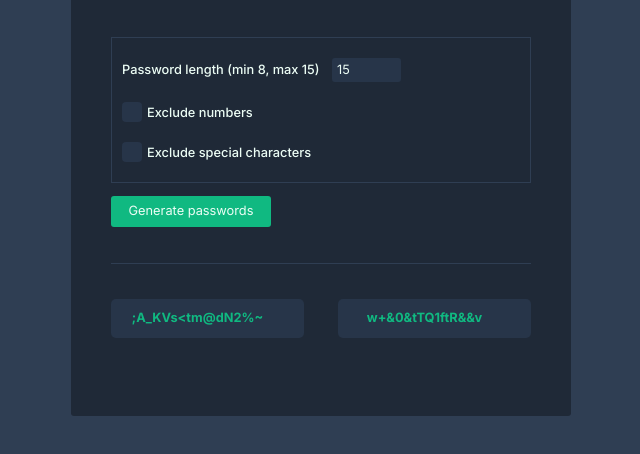
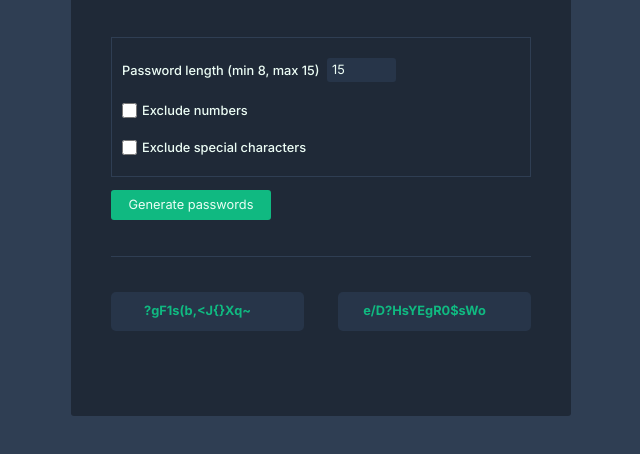
Before and after one commit to Jarabi/password-generator, a website built with Vite: page index.html in a window 1280 px wide. Both pictures are taken after a click on the button "Generate passwords". Shown: the part 284-738 px from the top of the page, without its empty margins (319-959 px from the left). Built offline with nearby package versions, Linux system fonts and the light colour scheme; files whose address does not match are found by name.

Commit message:
Add functionality to exclude numbers and special characters in passwords

```diff
--- a/index.css
+++ b/index.css
@@ -92,13 +92,14 @@ body {
     display: flex;
     justify-content: flex-start;
     align-items: center;
-    gap: 10px;
+    gap: 5px;
+    position: relative;
 }
 
 .parameter label {
     width: 200px;
     font-weight: 500;
-    position: relative;
+    margin-top: 2px;
 }
 
 .parameter #password-length {
@@ -112,42 +113,29 @@ body {
 }
 
 .parameter input[type="checkbox"] {
-    display: none;
+    width: 15px;
+    height: 15px;
 }
 
-.parameter .label-text {
+.parameter input[type="checkbox"]:checked+label::before {
+    content: "";
+    display: block;
     position: absolute;
-    top: 4px;
-    left: 25px;
+    text-align: center;
+    height: 15px;
+    width: 15px;
+    left: 0;
+    top: 0;
+    background-color: #10B981;
+    border-radius: 2px;
 }
 
-.parameter .custom-checkbox {
-    display: inline-block;
-    width: 20px;
-    height: 20px;
-    background-color: #273549;
-    border-radius: 4px;
-    position: relative;
-    cursor: pointer;
-}
-
-/* Style for the custom checkmark */
-.parameter .custom-checkbox::after {
+.parameter input[type="checkbox"]:checked+label::after {
     content: "";
+    display: block;
     position: absolute;
-    top: 50%;
-    left: 50%;
-    transform: translate(-50%, -50%);
-    width: 10px;
-    height: 10px;
-    background-color: #10B981;
-    border-radius: 2px;
-    opacity: 0;
-}
-
-/* Show the checkmark when checkbox is checked */
-.parameter input[type="checkbox"]:checked + .custom-checkbox::after {
-    opacity: 1;
+    left: 3px;
+    top: 3px;
 }
 
 /* Generate button */
--- a/index.html
+++ b/index.html
@@ -55,7 +55,6 @@
             <!-- Refine parameters -->
 
             <fieldset id="parameters">
-                <!-- <legend>REFINE PARAMETERS</legend> -->
                 <div class="parameter">
                     <label for="password-length">Password length (min 8, max 15)</label>
                     <input
@@ -69,18 +68,12 @@
                     />
                 </div>
                 <div class="parameter">
-                    <label for="x-numbers">
-                        <input type="checkbox" id="x-numbers" name="x-numbers" />
-                        <span class="custom-checkbox"></span>
-                        <span class="label-text">Exclude numbers</span>
-                    </label>
+                    <input type="checkbox" id="x-numbers" name="x-numbers" />
+                    <label for="x-numbers">Exclude numbers</label>
                 </div>
                 <div class="parameter">
-                    <label for="x-special-chars">
-                        <input type="checkbox" id="x-special-chars" name="x-special-chars" />
-                        <span class="custom-checkbox"></span>
-                        <span class="label-text">Exclude special characters</span>
-                    </label>
+                    <input type="checkbox" id="x-special-chars" name="x-special-chars" />
+                    <label for="x-special-chars">Exclude special characters</label>
                 </div>
             </fieldset>
 
--- a/index.js
+++ b/index.js
@@ -7,32 +7,53 @@ const characters = [
 ];
 
 // Fetch the DOM elements
+const passwordLengthInput = document.getElementById('password-length');
+const excludeNumbersCheck = document.getElementById('x-numbers');
+const excludeSpecialChars = document.getElementById('x-special-chars');
 const generateButton = document.querySelector('.generate-btn');
 const passwordOne = document.querySelector('.password-one');
 const passwordTwo = document.querySelector('.password-two');
-const passwordLengthInput = document.getElementById('password-length');
 
 generateButton.addEventListener('click', () => {
-  // Clear output
+  clearPasswords();
+
+  if (checkPasswordLength(+passwordLengthInput.value)) {
+    generatePasswords(+passwordLengthInput.value);
+  }
+});
+
+function clearPasswords() {
   passwordOne.textContent = '';
   passwordTwo.textContent = '';
-  let passwordLength = +passwordLengthInput.value;
+}
 
-  // Check password length
-
+function checkPasswordLength(passwordLength) {
   if (passwordLength < 8 || passwordLength > 15) {
     passwordLengthInput.classList.remove('normal-input');
     passwordLengthInput.classList.add('error-input');
+    return false;
   } else {
     passwordLengthInput.classList.remove('error-input');
     passwordLengthInput.classList.add('normal-input');
+    return true;
+  }
+}
 
-    // Generate passwords
-    for (let i = 0; i < passwordLength; i++) {
-      passwordOne.textContent +=
-        characters[Math.floor(Math.random() * characters.length)];
-      passwordTwo.textContent +=
-        characters[Math.floor(Math.random() * characters.length)];
-    }
+function generatePasswords(passwordLength) {
+  let source = [...characters];
+
+  if (excludeNumbersCheck.checked) {
+    source = source.filter((char) => !/[0-9]/.test(char));
   }
-});
+
+  if (excludeSpecialChars.checked) {
+    source = source.filter((char) => /[a-zA-Z0-9]/.test(char));
+  }
+
+  for (let i = 0; i < passwordLength; i++) {
+    passwordOne.textContent +=
+      source[Math.floor(Math.random() * source.length)];
+    passwordTwo.textContent +=
+      source[Math.floor(Math.random() * source.length)];
+  }
+}
```
